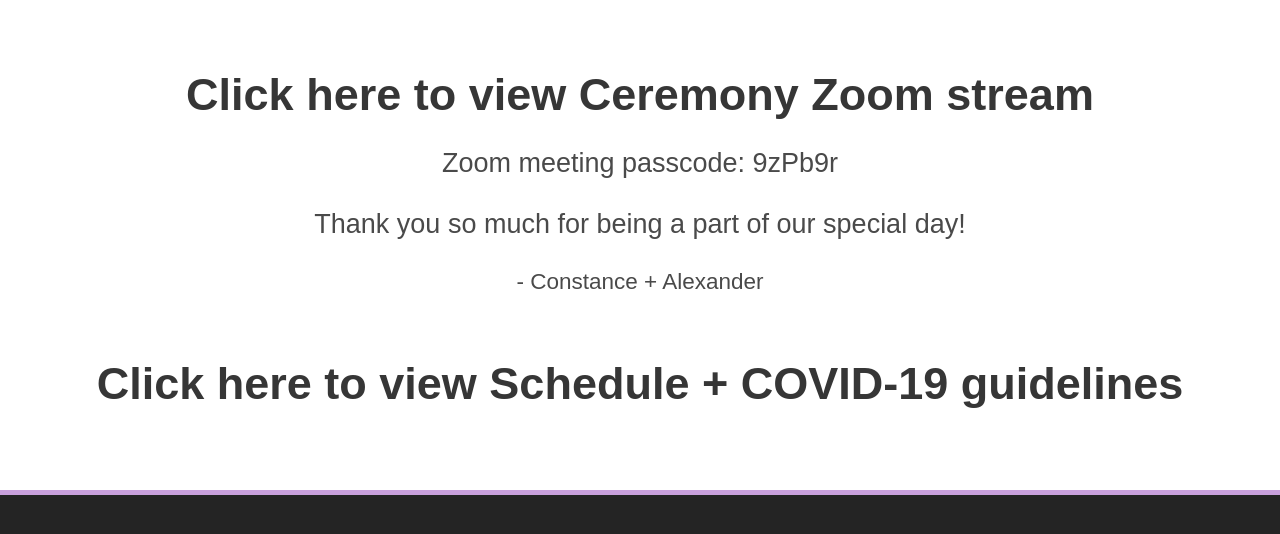
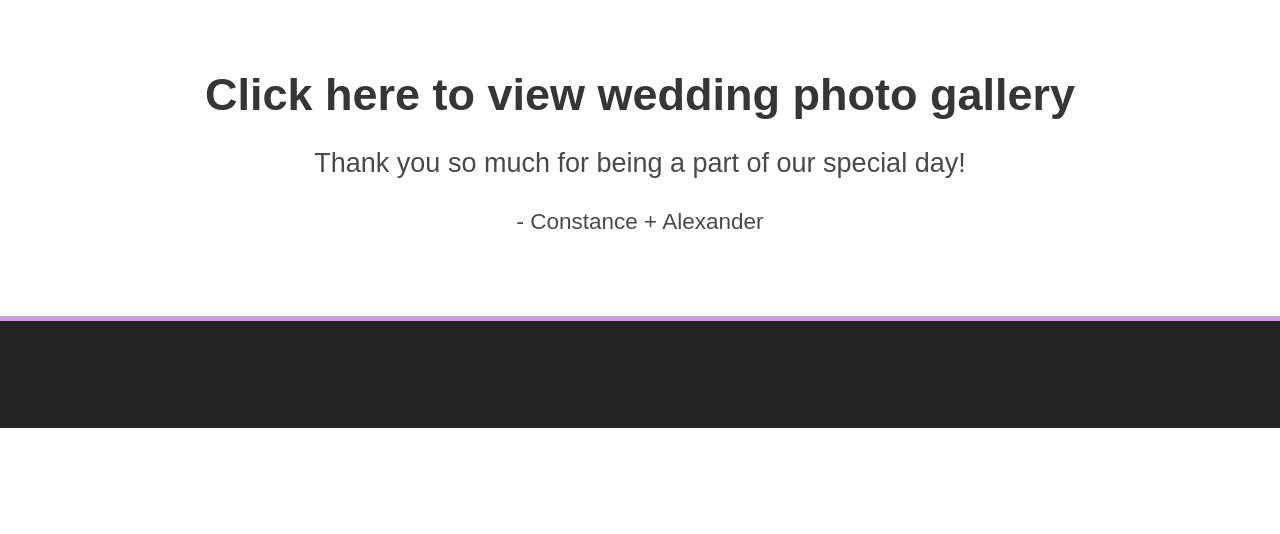
Before and after one commit to alexanderjones19/wedding-site, a Gatsby site: page / in a window 1280 px wide. Shown: the part 846-1380 px from the top of the page. After the commit the page ends 1274 px from the top, so only its background shows below. Built offline with nearby package versions, Linux system fonts and the light colour scheme; Gatsby itself is replaced by a stand-in of ours; a web font is replaced by a local one.

Commit message:
update index page with link to photo gallery

```diff
--- a/src/pages/index.js
+++ b/src/pages/index.js
@@ -48,37 +48,17 @@
 
       <section className="section">
         <div className={`container ${indexStyles.container}`}>
-          {/* <h2 className={`title is-2 is-size-4-mobile ${indexStyles.textContent}`}>
-            Hello Friends and Family!
-          </h2>
-          <h4 className={`subtitle is-4 is-size-6-mobile ${indexStyles.textContent}`}>
-            Thank you so much for being a part of our special day! Here you will find all of the information you need in preparation for our wedding. Please let us know if you have any lingering questions, you can find our email on the RSVP page. We love all of you, can't wait until April!
-          </h4>
-          <h5 className={`subtitle is-5 is-size-7-mobile ${indexStyles.textContent}`}>
-            - Constance + Alexander
-          </h5> */}
-          <a className={indexStyles.link} href="https://us04web.zoom.us/j/71392285592?pwd=V0gzTCtybjBKcUt6N0hPWmlqeXI2dz09" target="_blank" rel="noopener noreferrer">
+          <a className={indexStyles.link} href="https://rebeccaburtphotography.pic-time.com/-constancealexander/login?ptat=AAAAAFkAAAAMBn3zdfPRETQi4WCfOVE7BB5xoAVxUKlHykQq13AXmqCUwQWCqXnORfFua6pQZx7PaD2ynmGYI96dP7XCBx5z&redirect_back=%2f-constancealexander%2fgallery%3fptat%3dAAAAAFkAAAAMBn3zdfPRETQi4WCfOVE7BB5xoAVxUKlHykQq13AXmqCUwQWCqXnORfFua6pQZx7PaD2ynmGYI96dP7XCBx5z" target="_blank" rel="noopener noreferrer">
             <h2 className={`title is-2 is-size-4-mobile ${indexStyles.textContent}`}>
-              Click here to view Ceremony Zoom stream
+              Click here to view wedding photo gallery
             </h2>
           </a>
-          <h4 className={`subtitle is-4 is-size-6-mobile ${indexStyles.textContent}`}>
-            Zoom meeting passcode: 9zPb9r
-          </h4>
           <h4 className={`subtitle is-4 is-size-6-mobile ${indexStyles.textContent}`}>
             Thank you so much for being a part of our special day!
           </h4>
           <h5 className={`subtitle is-5 is-size-7-mobile ${indexStyles.textContent}`}>
             - Constance + Alexander
           </h5>
-          <Link
-            to='/schedule/'
-            className={indexStyles.link}
-          >
-            <h2 className={`title is-2 is-size-4-mobile ${indexStyles.textContent}`}>
-              Click here to view Schedule + COVID-19 guidelines
-            </h2>
-          </Link>
         </div>
       </section>
 
```
